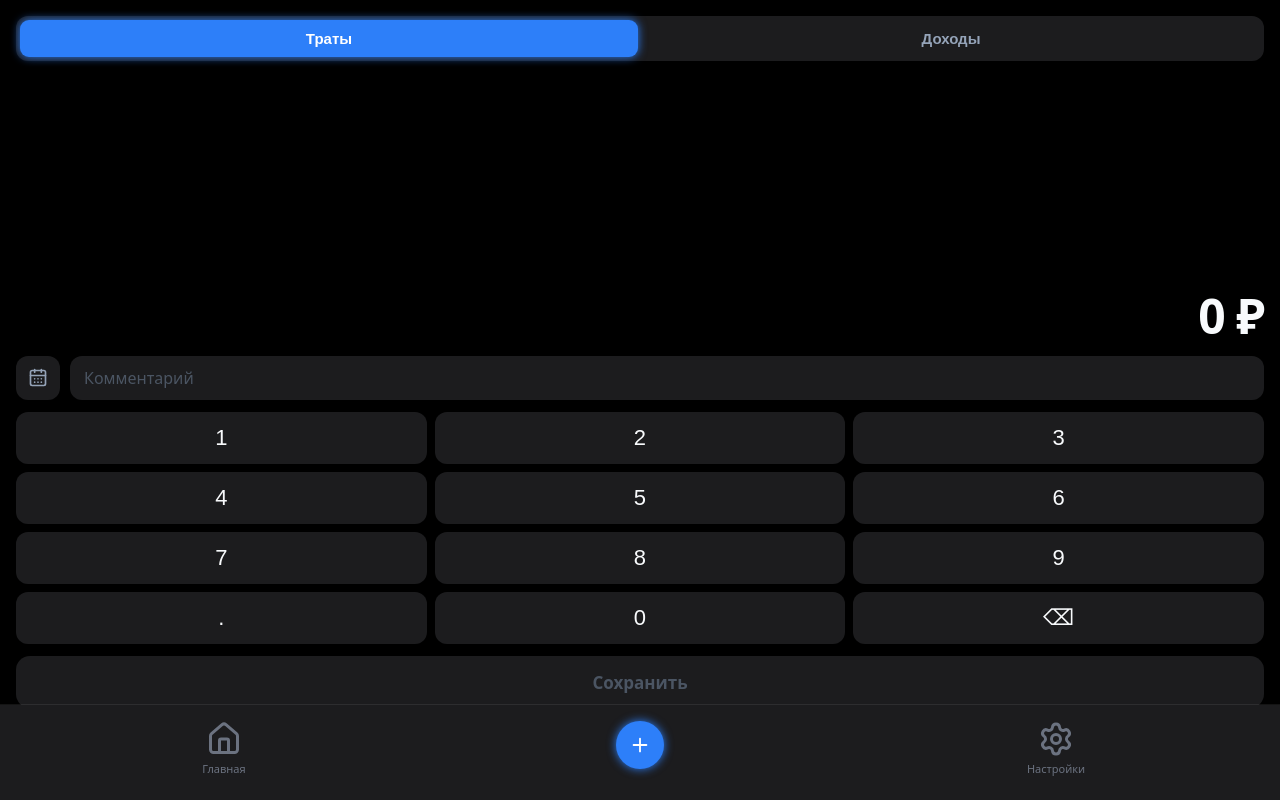
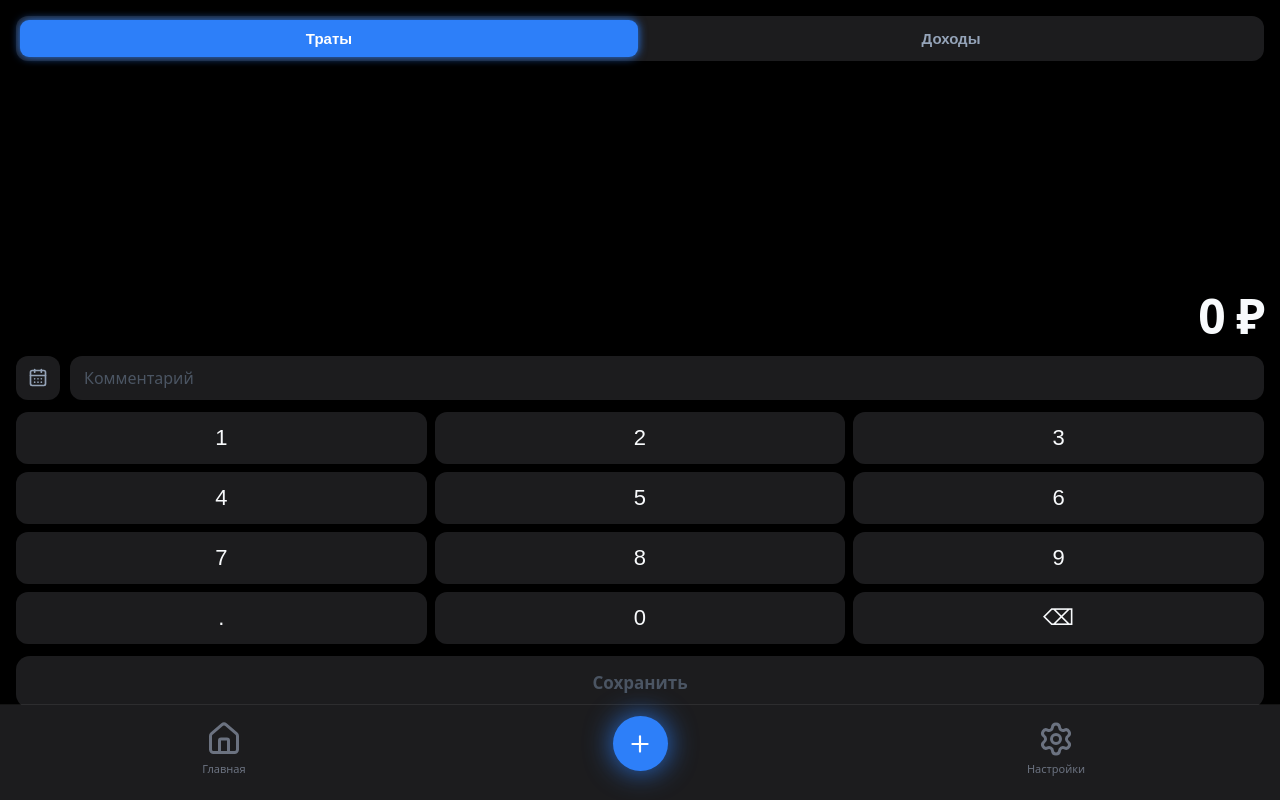
Before and after one commit to ivan-legostin/spendy-pwa, a React (Vite) app: page /spendy-pwa/add in a window 1280 px wide. Built offline with nearby package versions, Linux system fonts and the light colour scheme.

Commit message:
Увеличен FAB

```diff
--- a/src/components/BottomNav.css
+++ b/src/components/BottomNav.css
@@ -52,6 +52,10 @@
   color: #ffffff;
 }
 
+.bottom-nav__link--fab {
+  transform: translateY(-5px);
+}
+
 .bottom-nav__label {
   font-size: 11px;
   color: #6b7280;
@@ -63,16 +67,17 @@
 }
 
 .bottom-nav__fab-icon {
-  width: 48px;
-  height: 48px;
+  width: 55px;
+  height: 55px;
   border-radius: 50%;
   background: #2D7FF9;
   color: #ffffff;
   display: flex;
   align-items: center;
   justify-content: center;
+  box-shadow: 0 0 18px rgba(45, 127, 249, 0.55);
 }
 
 .bottom-nav__link.active .bottom-nav__fab-icon {
-  box-shadow: 0 0 10px #2D7FF9;
+  box-shadow: 0 0 28px rgba(45, 127, 249, 0.85);
 }
--- a/src/components/BottomNav.tsx
+++ b/src/components/BottomNav.tsx
@@ -17,11 +17,11 @@ export default function BottomNav() {
 
       <NavLink
         to="/add"
-        className={({ isActive }) => `bottom-nav__link${isActive ? ' active' : ''}`}
+        className={({ isActive }) => `bottom-nav__link bottom-nav__link--fab${isActive ? ' active' : ''}`}
         aria-label="Добавить транзакцию"
       >
         <div className="bottom-nav__fab-icon">
-          <Plus size={22} strokeWidth={2} />
+          <Plus size={26} strokeWidth={2} />
         </div>
       </NavLink>
 
```
